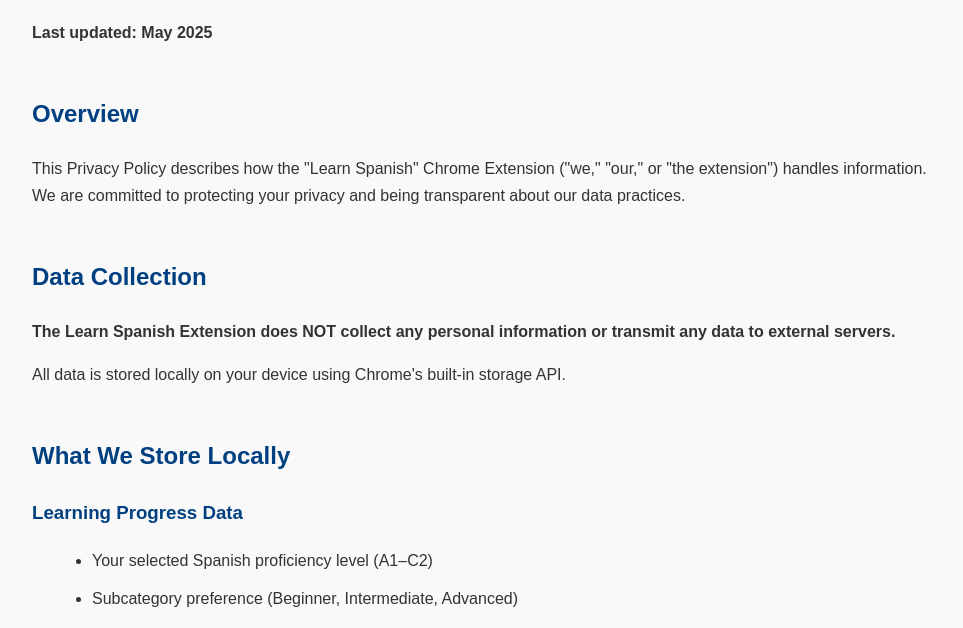
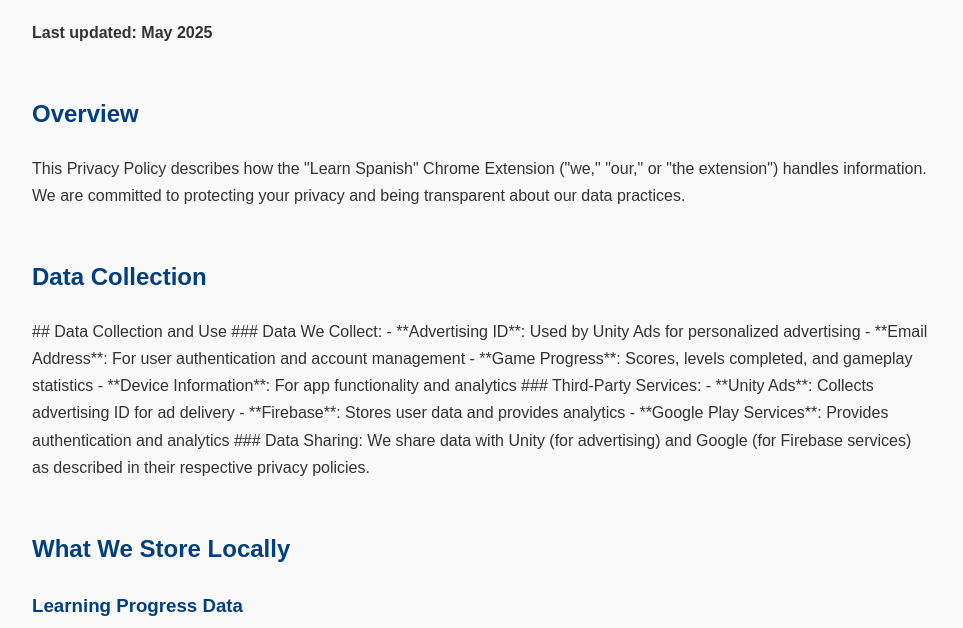
Before and after one commit to hiddenflame50/learn-spanish, a plain HTML site: page index.html in a window 1280 px wide. Shown: the part 130-758 px from the top of the page, without its empty margins (158-1121 px from the left). Drawn offline with Linux system fonts and the light colour scheme.

Commit message:
Revise privacy policy with data collection and sharing info
Updated the privacy policy to include data collection details and third-party services.

```diff
--- a/index.html
+++ b/index.html
@@ -48,8 +48,21 @@
   <p>This Privacy Policy describes how the "Learn Spanish" Chrome Extension ("we," "our," or "the extension") handles information. We are committed to protecting your privacy and being transparent about our data practices.</p>
 
   <h2>Data Collection</h2>
-  <p><strong>The Learn Spanish Extension does NOT collect any personal information or transmit any data to external servers.</strong></p>
-  <p>All data is stored locally on your device using Chrome's built-in storage API.</p>
+  ## Data Collection and Use
+
+### Data We Collect:
+- **Advertising ID**: Used by Unity Ads for personalized advertising
+- **Email Address**: For user authentication and account management
+- **Game Progress**: Scores, levels completed, and gameplay statistics
+- **Device Information**: For app functionality and analytics
+
+### Third-Party Services:
+- **Unity Ads**: Collects advertising ID for ad delivery
+- **Firebase**: Stores user data and provides analytics
+- **Google Play Services**: Provides authentication and analytics
+
+### Data Sharing:
+We share data with Unity (for advertising) and Google (for Firebase services) as described in their respective privacy policies.
 
   <h2>What We Store Locally</h2>
 
@@ -165,7 +178,7 @@
      <strong>Email</strong>: hiddenflame50@gmail.com<br>
 
   <h2>Your Rights</h2>
-  <p>We don’t collect personal data, so traditional rights (access, deletion, portability) don’t apply. You can manage or erase your data anytime through the extension or Chrome’s tools.</p>
+  <p>You can manage or erase your data anytime through the extension or Chrome’s tools.</p>
 
   <h2>Compliance</h2>
   <p>This Privacy Policy complies with:</p>
```
